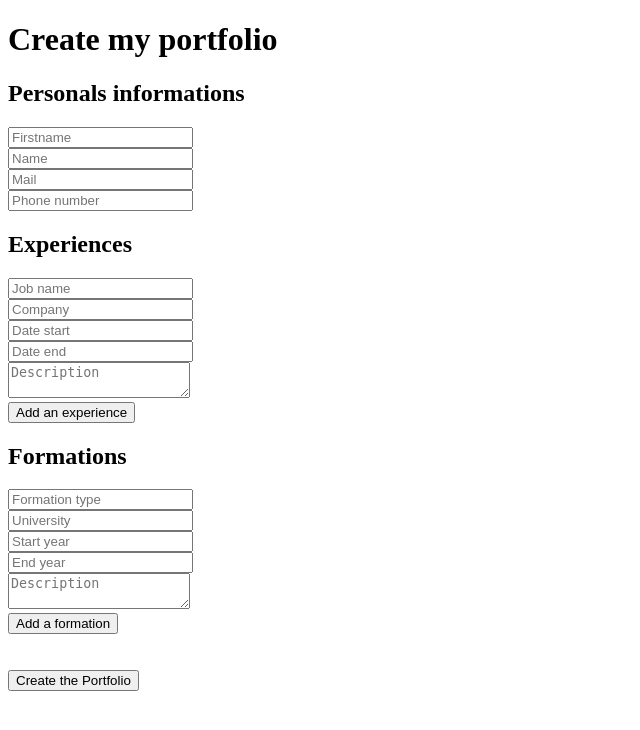
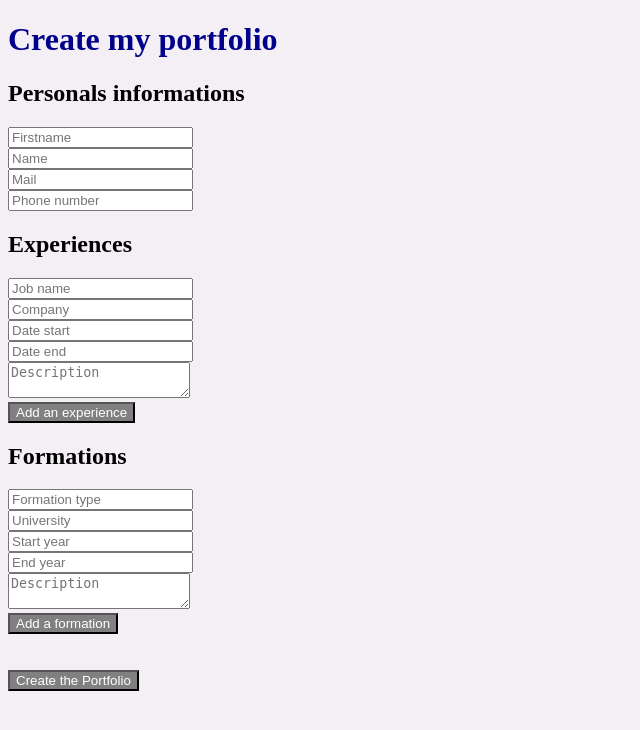
Before and after one commit to emiliebrg01/EPortfolio, a FastAPI app: page / in a window 1280 px wide. Shown: the top 730 px of the page, without its empty margins (0-640 px from the left). Run offline with FastAPI, Linux system fonts and the light colour scheme.

Commit message:
Start design

```diff
--- a/main.py
+++ b/main.py
@@ -6,6 +6,7 @@
 from fastapi import FastAPI, Request
 from fastapi.responses import HTMLResponse
 from fastapi.templating import Jinja2Templates
+from fastapi.staticfiles import StaticFiles
 
 from sqlmodel import SQLModel
 from database import engine
@@ -14,6 +15,7 @@ from models import model
 # Initialisation FastAPI
 app = FastAPI()
 template = Jinja2Templates(directory="templates")
+app.mount("/styles", StaticFiles(directory="styles"), name="styles") # lie l'url "/styles" au dossier local styles
 
 # Creation des bases de données au demarrage
 SQLModel.metadata.create_all(engine)
--- /dev/null
+++ b/styles/style.css
@@ -0,0 +1,12 @@
+body {
+    background-color: #f4eff4;
+}
+
+h1 {
+    color : darkblue;
+}
+
+button {
+    background-color: gray;
+    color: white;
+}
--- a/templates/Template.html
+++ b/templates/Template.html
@@ -5,6 +5,7 @@
     <meta charset="UTF-8">
     <meta name="viewport" content="width=device-width, initial-scale=1.0">
     <title>Portfolio - {{ firstname }} {{ name }}</title>
+    <link rel="stylesheet" href="/styles/style.css">
 </head>
 
 <body>
--- a/templates/form.html
+++ b/templates/form.html
@@ -4,6 +4,7 @@
 <head>  <!-- infos de configuration de la page -->
     <meta charset="UTF-8">
     <title>Portfolio generator</title>
+    <link rel="stylesheet" href="/styles/style.css">
 
     <!-- JavaScript -->
     <script>
```
